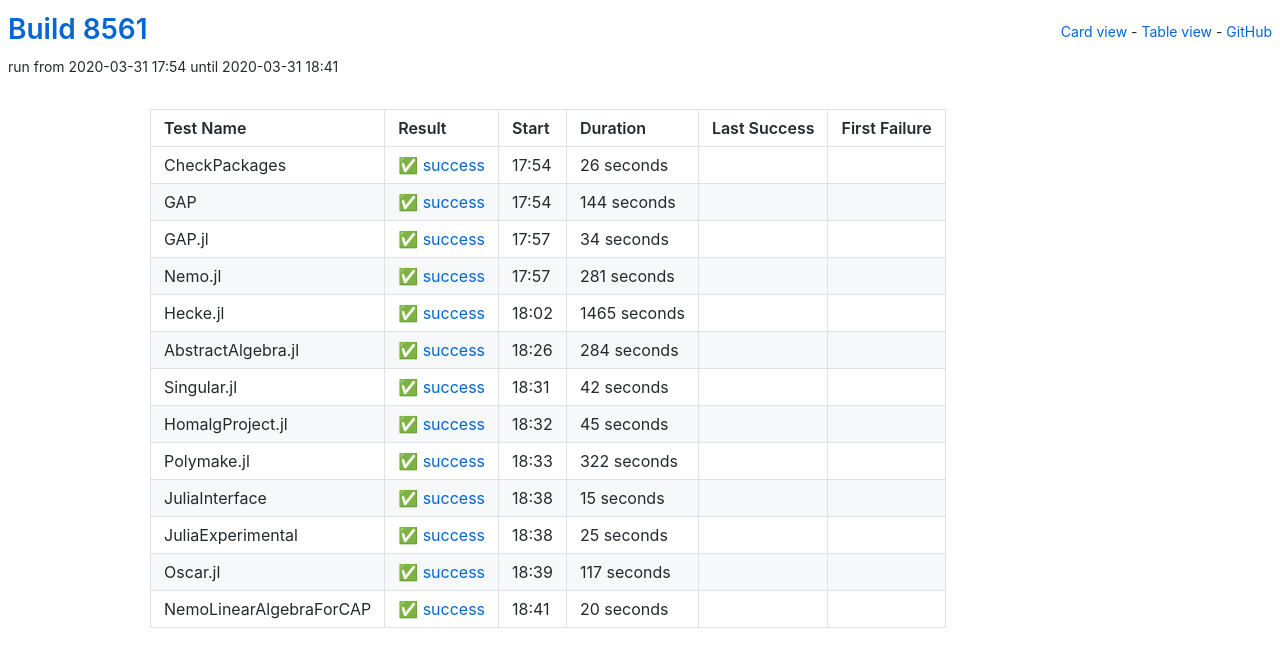
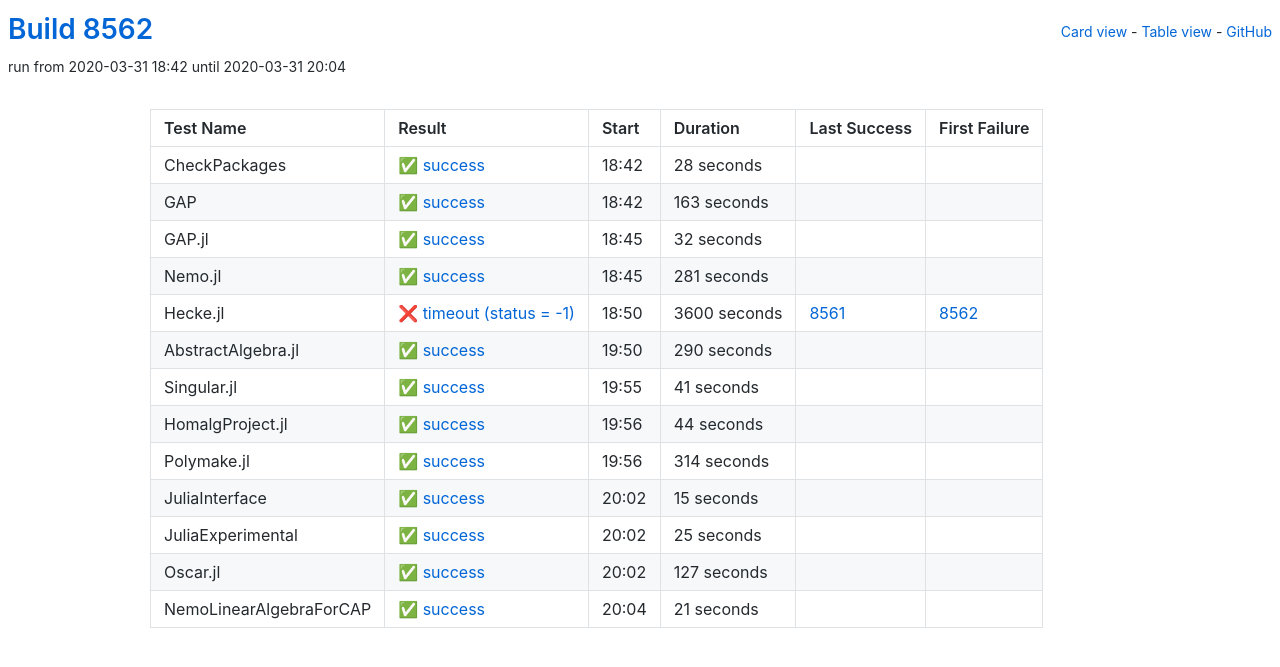
Before and after one commit to oscar-system/oscar-ci-status, a Jekyll site: the page built from table.html, in a window 1280 px wide. Shown: the top 667 px of the page. Built offline with Jekyll 4.4.1, drawn with Linux system fonts in a browser that asks for light colours.

Commit message:
Build 8562

```diff
--- a/_data/ci.yml
+++ b/_data/ci.yml
@@ -1,38 +1,38 @@
-build: 8561
-build_url: https://oscarci.mathematik.uni-kl.de/job/oscar/8561/
+build: 8562
+build_url: https://oscarci.mathematik.uni-kl.de/job/oscar/8562/
 job: oscar
 tests:
-- duration: 26
+- duration: 28
   exitcode: 0
   first_failure: false
   first_failure_url: null
   last_success: false
   last_success_url: null
-  log: https://oscarci.mathematik.uni-kl.de/job/oscar/8561/artifact/logs/build-8561/CheckPackages.log
+  log: https://oscarci.mathematik.uni-kl.de/job/oscar/8562/artifact/logs/build-8562/CheckPackages.log
   name: CheckPackages
-  start: 2020-03-31 17:54
+  start: 2020-03-31 18:42
   status: success
   success: true
-- duration: 144
+- duration: 163
   exitcode: 0
   first_failure: false
   first_failure_url: null
   last_success: false
   last_success_url: null
-  log: https://oscarci.mathematik.uni-kl.de/job/oscar/8561/artifact/logs/build-8561/GAP.log
+  log: https://oscarci.mathematik.uni-kl.de/job/oscar/8562/artifact/logs/build-8562/GAP.log
   name: GAP
-  start: 2020-03-31 17:54
+  start: 2020-03-31 18:42
   status: success
   success: true
-- duration: 34
+- duration: 32
   exitcode: 0
   first_failure: false
   first_failure_url: null
   last_success: false
   last_success_url: null
-  log: https://oscarci.mathematik.uni-kl.de/job/oscar/8561/artifact/logs/build-8561/GAP.jl.log
+  log: https://oscarci.mathematik.uni-kl.de/job/oscar/8562/artifact/logs/build-8562/GAP.jl.log
   name: GAP.jl
-  start: 2020-03-31 17:57
+  start: 2020-03-31 18:45
   status: success
   success: true
 - duration: 281
@@ -41,64 +41,64 @@
   first_failure_url: null
   last_success: false
   last_success_url: null
-  log: https://oscarci.mathematik.uni-kl.de/job/oscar/8561/artifact/logs/build-8561/Nemo.jl.log
+  log: https://oscarci.mathematik.uni-kl.de/job/oscar/8562/artifact/logs/build-8562/Nemo.jl.log
   name: Nemo.jl
-  start: 2020-03-31 17:57
+  start: 2020-03-31 18:45
   status: success
   success: true
-- duration: 1465
+- duration: 3600
+  exitcode: -1
+  first_failure: 8562
+  first_failure_url: https://oscarci.mathematik.uni-kl.de/job/oscar/8562/
+  last_success: 8561
+  last_success_url: https://oscarci.mathematik.uni-kl.de/job/oscar/8561/
+  log: https://oscarci.mathematik.uni-kl.de/job/oscar/8562/artifact/logs/build-8562/Hecke.jl.log
+  name: Hecke.jl
+  start: 2020-03-31 18:50
+  status: timeout
+  success: false
+- duration: 290
   exitcode: 0
   first_failure: false
   first_failure_url: null
   last_success: false
   last_success_url: null
-  log: https://oscarci.mathematik.uni-kl.de/job/oscar/8561/artifact/logs/build-8561/Hecke.jl.log
-  name: Hecke.jl
-  start: 2020-03-31 18:02
+  log: https://oscarci.mathematik.uni-kl.de/job/oscar/8562/artifact/logs/build-8562/AbstractAlgebra.jl.log
+  name: AbstractAlgebra.jl
+  start: 2020-03-31 19:50
   status: success
   success: true
-- duration: 284
+- duration: 41
   exitcode: 0
   first_failure: false
   first_failure_url: null
   last_success: false
   last_success_url: null
-  log: https://oscarci.mathematik.uni-kl.de/job/oscar/8561/artifact/logs/build-8561/AbstractAlgebra.jl.log
-  name: AbstractAlgebra.jl
-  start: 2020-03-31 18:26
+  log: https://oscarci.mathematik.uni-kl.de/job/oscar/8562/artifact/logs/build-8562/Singular.jl.log
+  name: Singular.jl
+  start: 2020-03-31 19:55
   status: success
   success: true
-- duration: 42
+- duration: 44
   exitcode: 0
   first_failure: false
   first_failure_url: null
   last_success: false
   last_success_url: null
-  log: https://oscarci.mathematik.uni-kl.de/job/oscar/8561/artifact/logs/build-8561/Singular.jl.log
-  name: Singular.jl
-  start: 2020-03-31 18:31
+  log: https://oscarci.mathematik.uni-kl.de/job/oscar/8562/artifact/logs/build-8562/HomalgProject.jl.log
+  name: HomalgProject.jl
+  start: 2020-03-31 19:56
   status: success
   success: true
-- duration: 45
+- duration: 314
   exitcode: 0
   first_failure: false
   first_failure_url: null
   last_success: false
   last_success_url: null
-  log: https://oscarci.mathematik.uni-kl.de/job/oscar/8561/artifact/logs/build-8561/HomalgProject.jl.log
-  name: HomalgProject.jl
-  start: 2020-03-31 18:32
-  status: success
-  success: true
-- duration: 322
-  exitcode: 0
-  first_failure: false
-  first_failure_url: null
-  last_success: false
-  last_success_url: null
-  log: https://oscarci.mathematik.uni-kl.de/job/oscar/8561/artifact/logs/build-8561/Polymake.jl.log
+  log: https://oscarci.mathematik.uni-kl.de/job/oscar/8562/artifact/logs/build-8562/Polymake.jl.log
   name: Polymake.jl
-  start: 2020-03-31 18:33
+  start: 2020-03-31 19:56
   status: success
   success: true
 - duration: 15
@@ -107,9 +107,9 @@
   first_failure_url: null
   last_success: false
   last_success_url: null
-  log: https://oscarci.mathematik.uni-kl.de/job/oscar/8561/artifact/logs/build-8561/JuliaInterface.log
+  log: https://oscarci.mathematik.uni-kl.de/job/oscar/8562/artifact/logs/build-8562/JuliaInterface.log
   name: JuliaInterface
-  start: 2020-03-31 18:38
+  start: 2020-03-31 20:02
   status: success
   success: true
 - duration: 25
@@ -118,30 +118,30 @@
   first_failure_url: null
   last_success: false
   last_success_url: null
-  log: https://oscarci.mathematik.uni-kl.de/job/oscar/8561/artifact/logs/build-8561/JuliaExperimental.log
+  log: https://oscarci.mathematik.uni-kl.de/job/oscar/8562/artifact/logs/build-8562/JuliaExperimental.log
   name: JuliaExperimental
-  start: 2020-03-31 18:38
+  start: 2020-03-31 20:02
   status: success
   success: true
-- duration: 117
+- duration: 127
   exitcode: 0
   first_failure: false
   first_failure_url: null
   last_success: false
   last_success_url: null
-  log: https://oscarci.mathematik.uni-kl.de/job/oscar/8561/artifact/logs/build-8561/Oscar.jl.log
+  log: https://oscarci.mathematik.uni-kl.de/job/oscar/8562/artifact/logs/build-8562/Oscar.jl.log
   name: Oscar.jl
-  start: 2020-03-31 18:39
+  start: 2020-03-31 20:02
   status: success
   success: true
-- duration: 20
+- duration: 21
   exitcode: 0
   first_failure: false
   first_failure_url: null
   last_success: false
   last_success_url: null
-  log: https://oscarci.mathematik.uni-kl.de/job/oscar/8561/artifact/logs/build-8561/NemoLinearAlgebraForCAP.log
+  log: https://oscarci.mathematik.uni-kl.de/job/oscar/8562/artifact/logs/build-8562/NemoLinearAlgebraForCAP.log
   name: NemoLinearAlgebraForCAP
-  start: 2020-03-31 18:41
+  start: 2020-03-31 20:04
   status: success
   success: true
```
Also changed, not shown: README.md.
